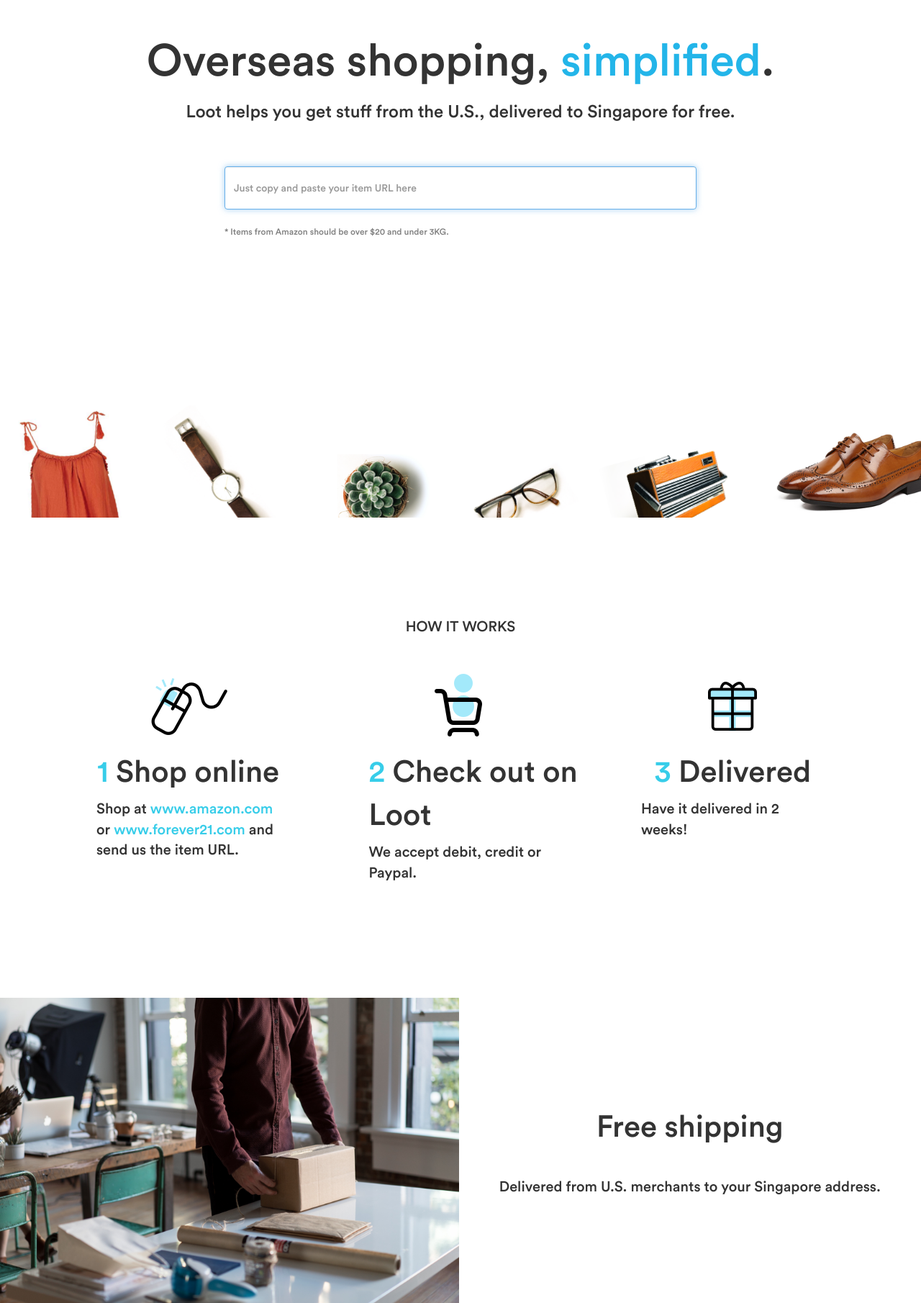
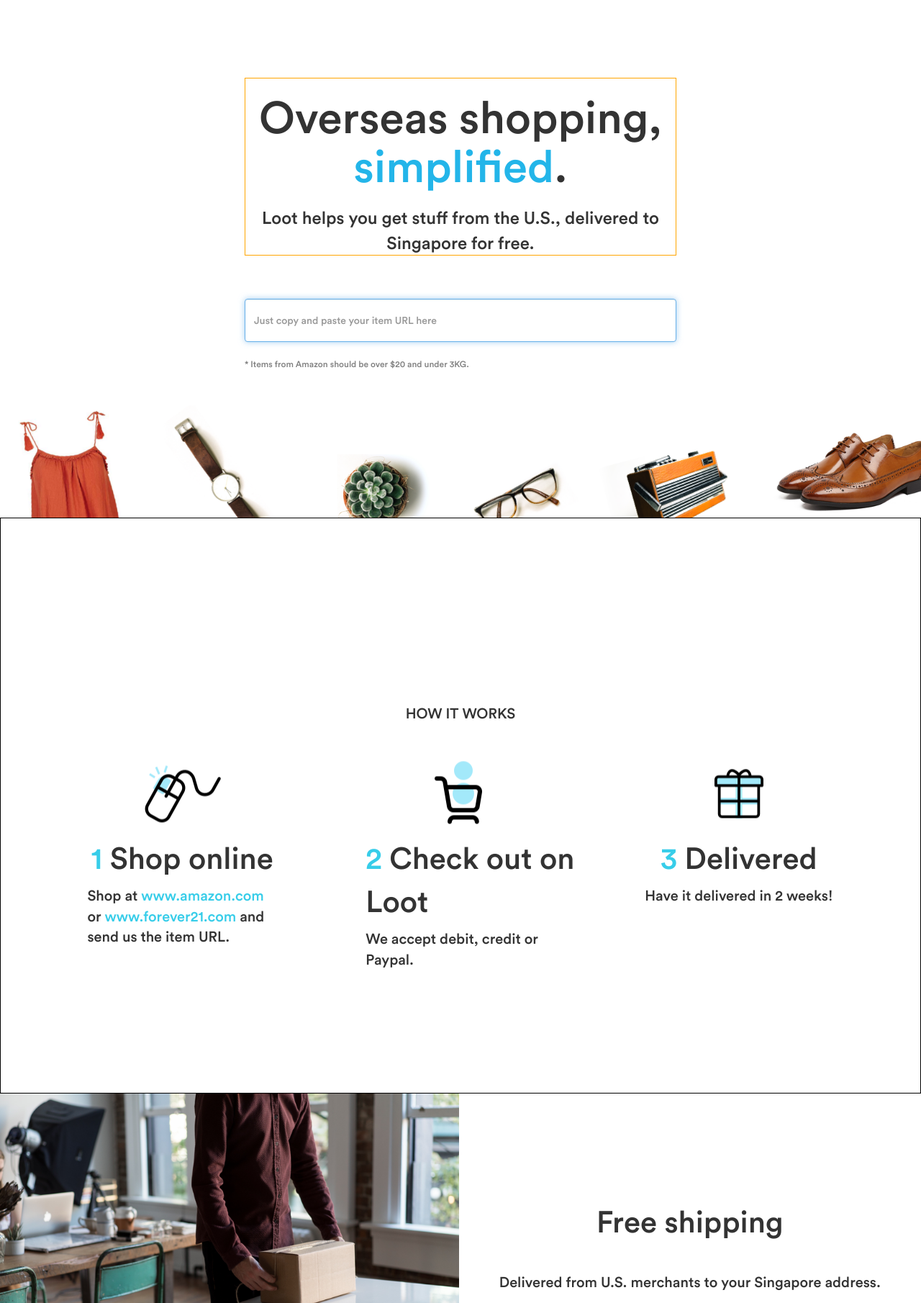
Before and after one commit to jjwujiajun/loot-sg, a PHP site: page / in a window 1280 px wide. Shown: the part 81-1891 px from the top of the page at 72% size. Run offline with PHP 8.4, Linux system fonts and the light colour scheme; some libraries are stand-ins or nearby versions.

Commit message:
Made ATF and section-1 responsive to different screen resolution. Will fit entire viewport, content center.

```diff
--- a/css/style.css
+++ b/css/style.css
@@ -86,7 +86,7 @@ img.menu-item {
     font-size: 16px;
 }
 
-.appView{
+.appView {
     margin-top: 80px;
 }
 
@@ -119,8 +119,25 @@ img.menu-item {
     background-position: center;*/
 }
 
+.hero-content {
+
+    position: absolute;
+
+    top: 50%;
+
+    transform: translateY(-50%);
+
+    width: 600px;
+    margin: 0 auto;
+    left: 0;
+    right: 0;
+}
+
 .hero-title {
-    margin-top: 130px;
+    border: 1px solid orange;
+
+    /*margin-top: 130px;*/
+
     text-align: center;
 }
 
@@ -319,11 +336,38 @@ img.menu-item {
 /********  Section 1  ********/
 
 .section-1 {
-    min-height: 667px;
+    height: auto;
 }
 
-.section-1 .container {
-    width: 100%
+.section-1-content {
+
+}
+
+@media only screen and (min-width: 1100px) {
+    .section-1 {
+        min-height: 600px;
+        height: 100vh;
+    }
+
+    .section-1 .container {
+        border: 1px solid black;
+        position: relative;
+
+        width: 100%;
+        height: 100%;
+    }
+
+    .section-1-content {
+        position: absolute;
+
+        top: 50%;
+
+        transform: translateY(-50%);
+
+        margin: 0 auto;
+        left: 0;
+        right: 0;
+    }
 }
 
 .section-1 h2 {
@@ -343,8 +387,8 @@ img.menu-item {
     /*border: 1px solid orange;*/
     margin-bottom: 50px;
 
-    /*max-width: 300px;*/
-    max-width: 30%;
+    max-width: 400px;
+    width: 30%;
     min-width: 350px;
 
     display: inline-block;
--- a/home.html
+++ b/home.html
@@ -13,6 +13,7 @@
 
 <div class="section ATF">
     <div class="container">
+        <div class="hero-content">
             <div class="hero-title">
                 <h1>Overseas shopping, <span>simplified</span>.</h1>
                 <span class="subtitle">Loot helps you get stuff from the U.S., delivered to Singapore for free.</span>
@@ -74,6 +75,7 @@
                 <span class="note">* Items from Amazon should be over $20 and under 3KG.</span>
             </form>
         </div>
+    </div>
 
     <div class="ATF-deco" ng-class="{'fade': home.shouldShowPutBomOutput && home.data.items.length > 0}">
 
@@ -84,6 +86,7 @@
 <!-- Section 1 -->
 <div class="section section-1" ng-class="{'fade': home.shouldShowPutBomOutput && home.data.items.length > 0}" id="how-it-works">
     <div class="container">
+        <div class="section-1-content">
             <h2>HOW IT WORKS</h2>
             <div class="steps-wrapper">
                 <div class="step-wrapper">
@@ -107,6 +110,7 @@
                         <span style="white-space: nowrap;"><span class="step-number" id="3">3 </span>Delivered</span>
                     </div>
                     <div class="step-subtitle" id="3">Have it delivered in 2 weeks!</div>
+                </div>
             </div>
         </div>
     </div>
```
Lines whose indentation alone changed are shown as unchanged.
